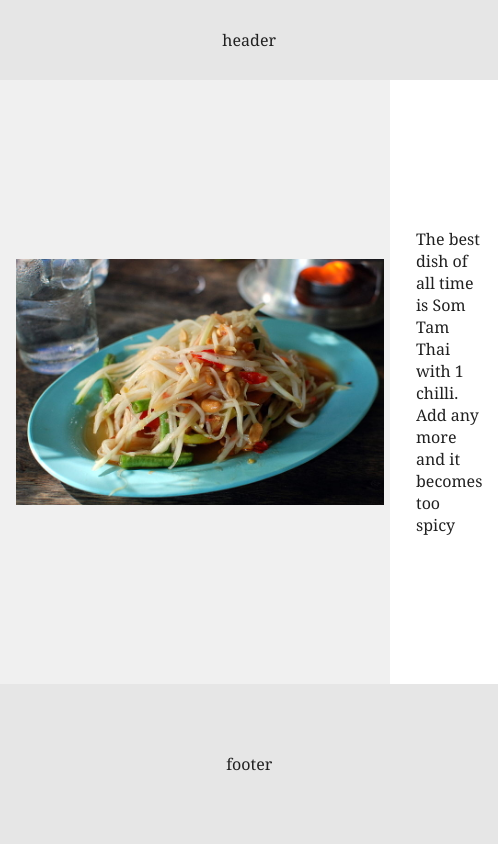
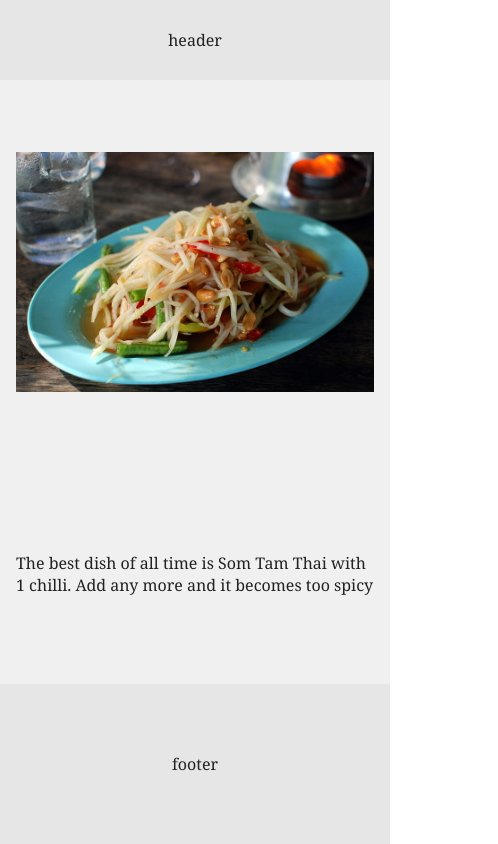
Before and after one commit to learnitmyway/restaurantDish, a plain HTML site: page index.html in a window 390 px wide. Shown: the whole page, 498 px wide, since content can reach past the window. Drawn offline with Linux system fonts and the light colour scheme.

Commit message:
Make grid responsive

```diff
--- a/index.html
+++ b/index.html
@@ -2,6 +2,7 @@
 <html
   <head>
     <meta charset="UTF-8">
+    <meta name="viewport" content="width=device-width, initial-scale=1, shrink-to-fit=no">
     <title>CSS Grid Example</title>
     <link rel="stylesheet" href="styles.css">
   </head>
@@ -10,7 +11,7 @@
       <header>
         header
       </header>
-      <img src="som-tam.jpg" alt="Som Tam Thai" width="400" />
+      <img src="som-tam.jpg" alt="Som Tam Thai" >
       <p>The best dish of all time is Som Tam Thai with 1 chilli. Add any more and it becomes too spicy</p>
       <footer>
         footer
--- a/styles.css
+++ b/styles.css
@@ -27,13 +27,25 @@ body {
 .grid {
   height: 100%;
   display: grid;
-  grid-template-columns: 400px 1fr;
-  grid-template-rows: 5rem auto 10rem;
+  grid-template-columns: 1fr;
+  grid-template-rows: 5rem auto auto 10rem;
   grid-template-areas:
-    "header header"
-    "image description"
-    "footer footer";
+    "header"
+    "image"
+    "description"
+    "footer";
   background-color: var(--primary-light);
+}
+
+@media screen and (min-width: 600px) {
+  .grid {
+    grid-template-columns: 400px 1fr;
+    grid-template-rows: 5rem auto 10rem;
+    grid-template-areas:
+      "header header"
+      "image description"
+      "footer footer";
+  }
 }
 
 header {
@@ -47,6 +59,8 @@ header {
 img {
   align-self: center;
   grid-area: image;
+  display: block;
+  max-width: 100%;
   padding: 1rem;
 }
 
```
